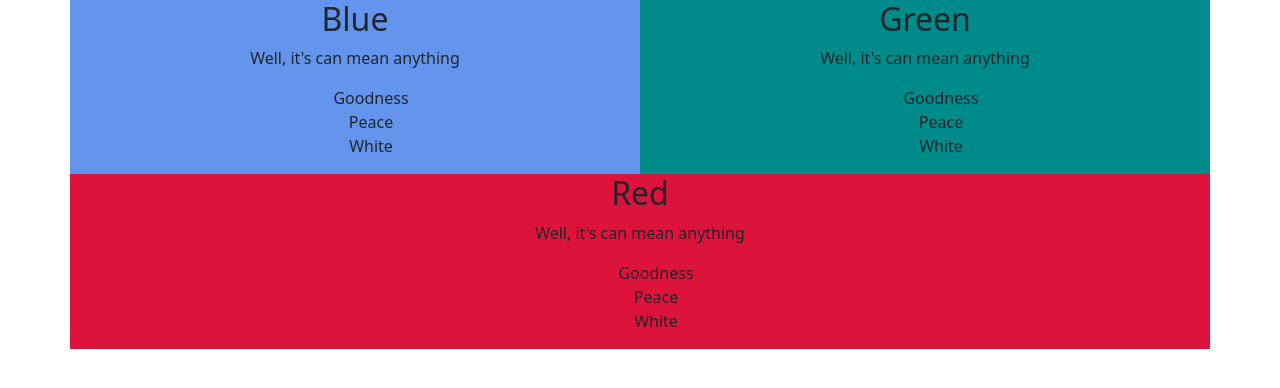
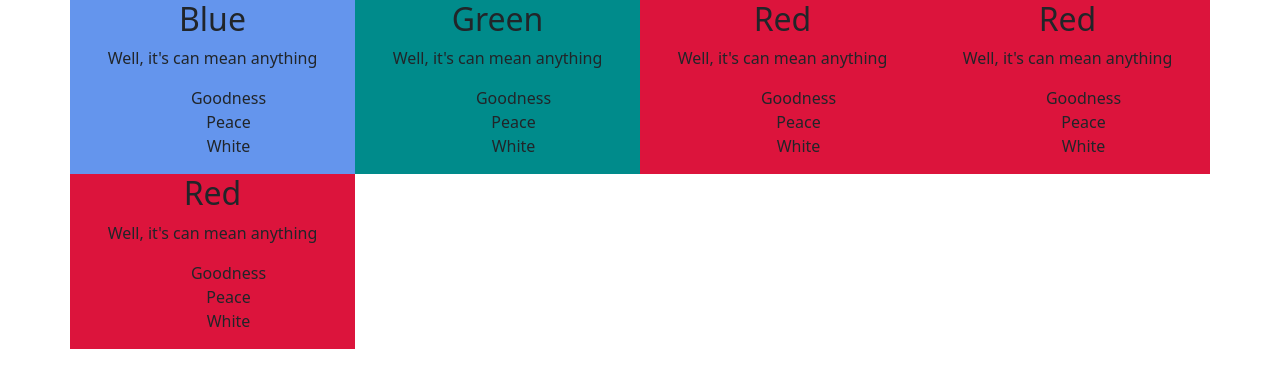
Before and after one commit to 2023-12-04-poe-java-bordeaux/bootstrap, a plain HTML site: page index.html in a window 1280 px wide. Drawn offline with nearby package versions, Linux system fonts and the light colour scheme.

Commit message:
6. Handle children column through 'row' parent class

```diff
--- a/index.html
+++ b/index.html
@@ -19,9 +19,9 @@
   </head>
   <body>
     <div class="container text-center">
-      <div class="row">
+      <div class="row row-cols-4">
         <!-- Col 1 -->
-        <div class="col-6 blue">
+        <div class="col blue">
           <h2>Blue</h2>
           <p>Well, it's can mean anything</p>
           <ul>
@@ -32,7 +32,7 @@
         </div>
 
         <!-- Col 2 -->
-        <div class="col-6 green">
+        <div class="col green">
           <h2>Green</h2>
           <p>Well, it's can mean anything</p>
           <ul>
@@ -52,6 +52,28 @@
             <li>White</li>
           </ul>
         </div>
+
+        <!-- col 4 -->
+        <div class="col red">
+          <h2>Red</h2>
+          <p>Well, it's can mean anything</p>
+          <ul>
+            <li>Goodness</li>
+            <li>Peace</li>
+            <li>White</li>
+          </ul>
+        </div>
+
+        <!-- Col 5 -->
+        <div class="col red">
+          <h2>Red</h2>
+          <p>Well, it's can mean anything</p>
+          <ul>
+            <li>Goodness</li>
+            <li>Peace</li>
+            <li>White</li>
+          </ul>
+        </div>
       </div>
     </div>
   </body>
```
